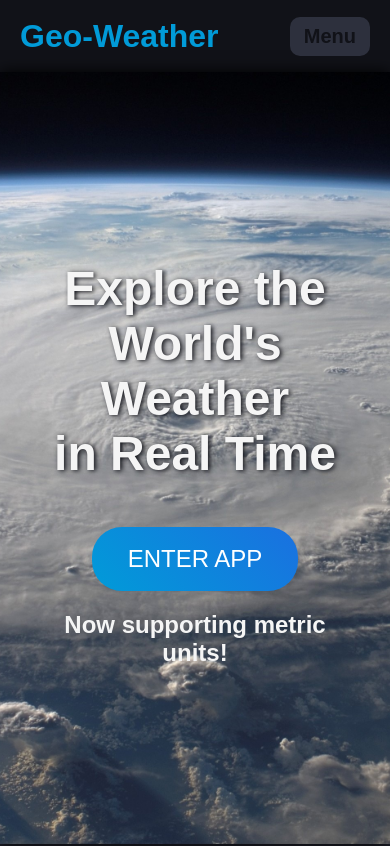
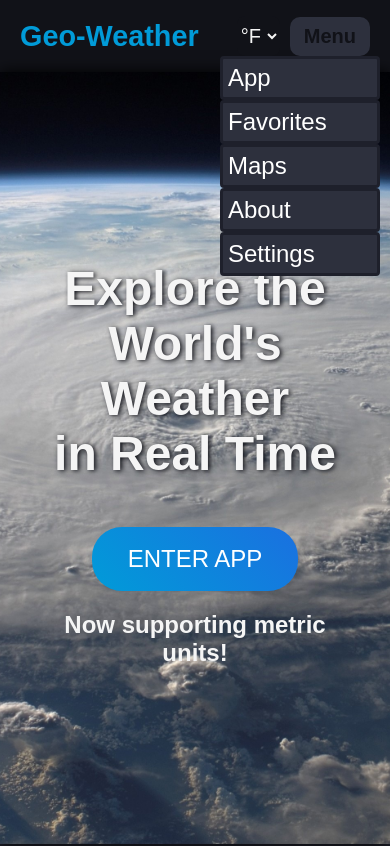
Before and after one commit to JAlbertMoody/Geo-Weather.xyz, a React (Create React App) app: page / in a window 390 px wide. Shown: the top 846 px of the page. Built offline with nearby package versions, Linux system fonts and the light colour scheme.

Commit message:
Units in Header

```diff
--- a/public/style.css
+++ b/public/style.css
@@ -80,8 +80,32 @@ a.Header--Title.active {
 }
 
 .Dropdown {
-    margin-left: 124px;
-}
+    margin-left: 0px;
+    width: 200px;
+    display: flex;
+    justify-content: end;
+    align-items: center;
+}
+
+.Header--Units {
+    margin-right: 10px;
+}
+
+.Header--Units > * {
+    font-size: 1.25rem;
+    padding: 8px 0px;
+    border-radius: 8px;
+    border: none;
+    background-color: rgb(17, 18, 24);
+    color: whitesmoke;
+}
+
+.Header--Units > *:hover {
+    background-color: #2D303D;
+    color: #019BD8ff;
+    cursor: pointer;
+}
+
 
 .Dropdown--Button {
     padding: 8px 14px;
@@ -100,6 +124,7 @@ a.Header--Title.active {
 
 .Dropdown--Button:hover {
     color: #019BD8ff;
+    cursor: pointer;
 }
 
 .Dropdown--Content {
@@ -112,7 +137,7 @@ a.Header--Title.active {
     border-radius: 5px;
 }
 
-.Dropdown:hover .Dropdown--Content {
+.Dropdown--Container:hover .Dropdown--Content {
     display: flex;
     flex-direction: column;
     color: #019BD8ff;
@@ -121,7 +146,7 @@ a.Header--Title.active {
     border-radius: 5px;
 }
 
-.Dropdown:active .Dropdown--Content {
+.Dropdown--Container:active .Dropdown--Content {
     display: flex;
     flex-direction: column;
     color: #019BD8ff;
@@ -130,7 +155,7 @@ a.Header--Title.active {
     border-radius: 5px;
 }
 
-.Dropdown:disabled .Dropdown--Content {
+.Dropdown--Container:disabled .Dropdown--Content {
     display: none;
 }
 
@@ -265,8 +290,13 @@ a.Header--Title.active {
         height: 144px;
     }
 
+    .Header--Title {
+        font-size: 1.8rem;
+    }
+
     .Dropdown {
         margin-left: 0;
+        width: 140px;
     }
 
     .Dropdown--Button {
@@ -297,7 +327,7 @@ a.Header--Title.active {
         border-radius: 1px;
     }
 
-    .Dropdown:hover .Dropdown--Content {
+    .Dropdown--Container .Dropdown--Content {
         display: flex;
         flex-direction: column;
         color: #019BD8ff;
@@ -306,7 +336,7 @@ a.Header--Title.active {
         border-radius: 1px;
     }
 
-    .Dropdown:active .Dropdown--Content {
+    .Dropdown--Container:active .Dropdown--Content {
         display: flex;
         flex-direction: column;
         color: #019BD8ff;
@@ -315,7 +345,7 @@ a.Header--Title.active {
         border-radius: 1px;
     }
 
-    .Dropdown:disabled .Dropdown--Content {
+    .Dropdown--Container:disabled .Dropdown--Content {
         display: none;
     }
 
--- a/src/components/DesktopHeader.jsx
+++ b/src/components/DesktopHeader.jsx
@@ -1,7 +1,17 @@
-import React from "react"
+import React, { useState } from "react"
 import { NavLink } from "react-router-dom"
 
+// degree symbol &deg;
+
 export default function Header(){
+    const [isMetric, setIsMetric] = useState(JSON.parse(localStorage.getItem("units")) || false);
+
+    const handleUnitChange = (event) => {
+        localStorage.setItem("units", JSON.stringify(!isMetric));
+        setIsMetric(event.target.value);
+        window.location.reload();
+      };
+
     return (
         <header className="Header">
             <NavLink className="Header--Title" to="/">Geo-Weather</NavLink>
@@ -13,10 +23,18 @@ export default function Header(){
                 <NavLink to="/maps">Maps</NavLink>
             </div>
             <div className="Dropdown">
-                <button className="Dropdown--Button">More</button>
-                <div className="Dropdown--Content">
-                    <NavLink to="/about" >About</NavLink>
-                    <NavLink to="/settings">Settings</NavLink>
+                <div className="Header--Units">
+                    <select value={isMetric} onChange={handleUnitChange}>
+                        <option value="false">&deg;F</option>
+                        <option value="true">&deg;C</option>
+                    </select>
+                </div>
+                <div className="Dropdown--Container">
+                    <button className="Dropdown--Button">More</button>
+                    <div className="Dropdown--Content">
+                        <NavLink to="/about" >About</NavLink>
+                        <NavLink to="/settings">Settings</NavLink>
+                    </div>
                 </div>
             </div>
 
--- a/src/components/MobileHeader.jsx
+++ b/src/components/MobileHeader.jsx
@@ -1,14 +1,27 @@
-import React from 'react';
+import React, { useState } from 'react';
 import { NavLink } from "react-router-dom"
 
 export default function MobileHeader(){
+    const [isMetric, setIsMetric] = useState(JSON.parse(localStorage.getItem("units")) || false);
 
+    const handleUnitChange = (event) => {
+        localStorage.setItem("units", JSON.stringify(!isMetric));
+        setIsMetric(event.target.value);
+        window.location.reload();
+      };
 
 
     return (
         <header className="Header">
             <NavLink className="Header--Title" to="/">Geo-Weather</NavLink>
             <div className="Dropdown">
+                <div className="Header--Units">
+                    <select value={isMetric} onChange={handleUnitChange}>
+                        <option value="false">&deg;F</option>
+                        <option value="true">&deg;C</option>
+                    </select>
+                </div>
+                <div className="Dropdown--Container">
                     <button className="Dropdown--Button">Menu</button>
                     <div className="Dropdown--Content">
                         <NavLink to="/app" >App</NavLink>
@@ -18,6 +31,7 @@ export default function MobileHeader(){
                         <NavLink to="/settings">Settings</NavLink>
                     </div>
                 </div>
+            </div>
 
         </header>
     )
--- a/src/pages/Maps.jsx
+++ b/src/pages/Maps.jsx
@@ -11,6 +11,7 @@ export default function Maps() {
   const handleLayerChange = (event) => {
     setSelectedLayer(event.target.value);
   };
+
 
   return (
     <div>
--- a/src/pages/Settings.jsx
+++ b/src/pages/Settings.jsx
@@ -9,6 +9,7 @@ export default function Settings() {
     localStorage.setItem("units", JSON.stringify(!isMetric));
     setIsMetric(!isMetric);
   };
+
 
 
   return (
```
Lines whose indentation alone changed are shown as unchanged.
